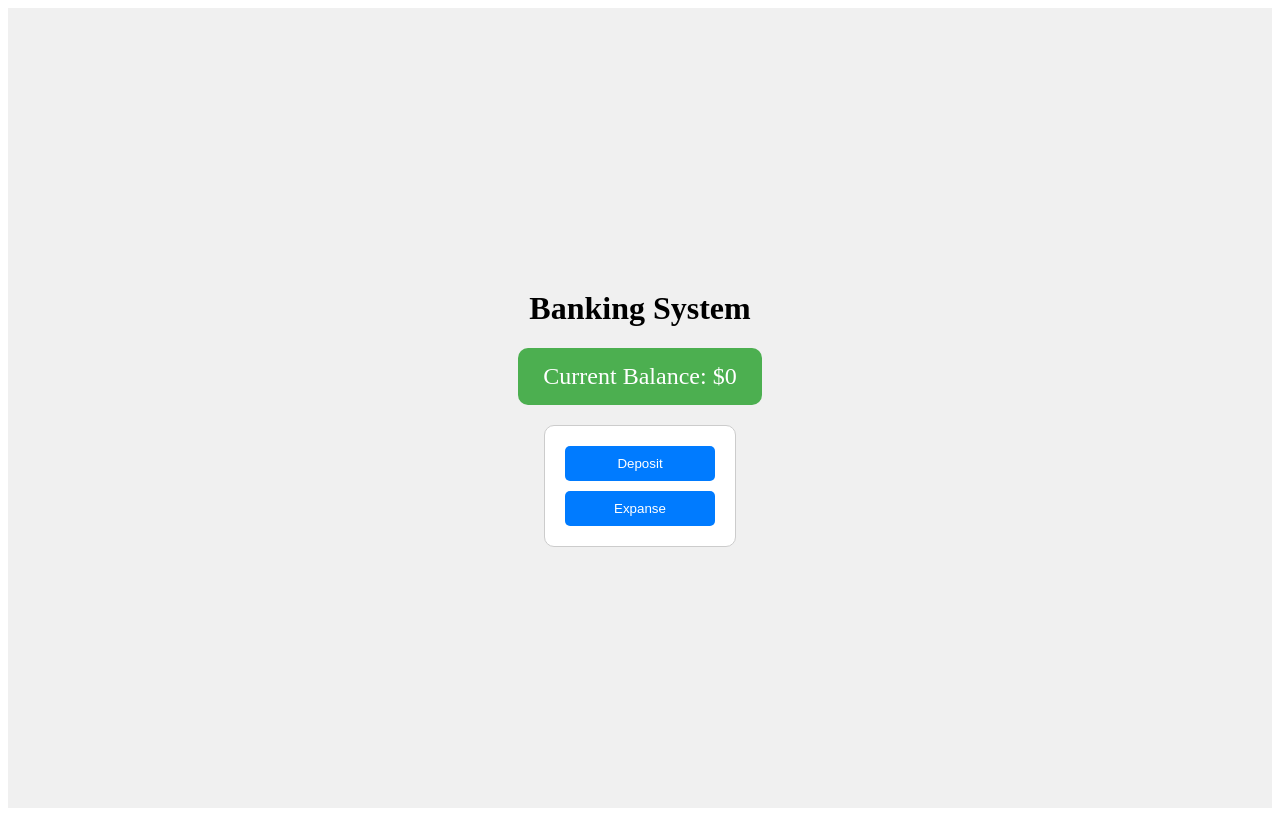
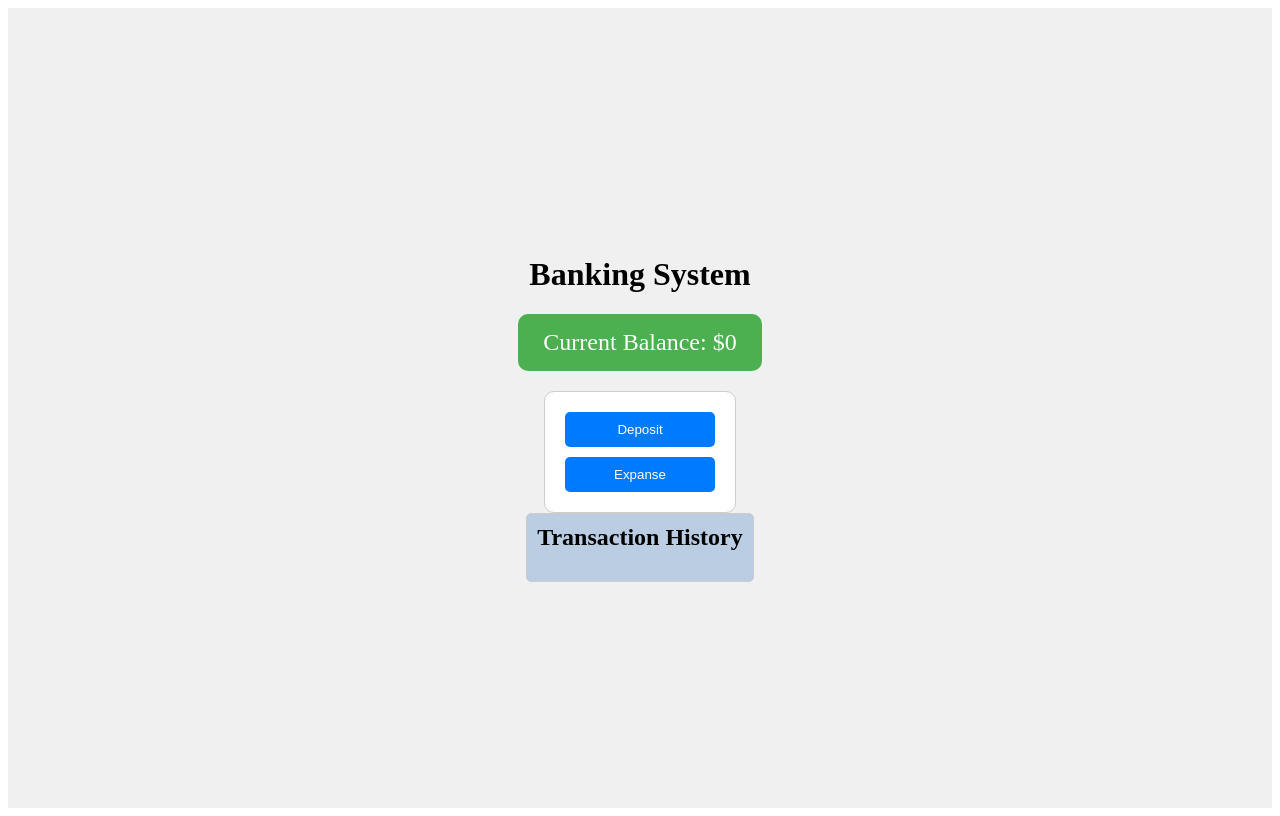
Before and after one commit to Juba1r/Banking-system, a React (Vite) app in the folder banking system/: page / in a window 1280 px wide. Built offline with nearby package versions, Linux system fonts and the light colour scheme.

Commit message:
history added

```diff
--- a/banking system/src/Component/Banking.css
+++ b/banking system/src/Component/Banking.css
@@ -118,3 +118,16 @@ input {
   box-shadow: 0 2px 4px rgba(0, 0, 0, 0.2);
   cursor: pointer;
 }
+
+.history-container {
+  border: 1px solid #ccc;
+  padding: 10px;
+  border-radius: 5px;
+  max-height: 200px;
+  overflow-y: auto;
+  background-color: #bacde2;
+}
+
+.history-container h2 {
+  margin-top: 0;
+}
--- a/banking system/src/Component/Banking.jsx
+++ b/banking system/src/Component/Banking.jsx
@@ -10,6 +10,7 @@ const Banking = () => {
     show: false,
     message: "",
   });
+  const [history, setHistory] = useState([]);
 
   function Deposit() {
     const depositBy = parseFloat(amount);
@@ -18,6 +19,7 @@ const Banking = () => {
       return;
     }
     setBalance(balance + depositBy);
+    setHistory([...history, { type: "Deposit", amount: depositBy }]);
     setAmount("");
     setShowD(true);
     showNotification("Your deposit was successful!");
@@ -34,6 +36,7 @@ const Banking = () => {
       return;
     }
     setBalance(balance - expanseBy);
+    setHistory([...history, { type: "Expense", amount: expanseBy }]);
     setAmount("");
     setShowE(true);
     showNotification("Your expense was recorded!");
@@ -48,6 +51,7 @@ const Banking = () => {
     <div className="banking-container">
       <h1>Banking System</h1>
       <div className="current-balance">Current Balance: ${balance}</div>
+      <div className="main-content">
         <div className="input-container">
           <div className="button-group">
             <button className="button-52" onClick={() => setShowD(false)}>
@@ -116,6 +120,18 @@ const Banking = () => {
           </div>
         )}
       </div>
+
+      <div className="history-container">
+        <h2>Transaction History</h2>
+        <ul>
+          {history.map((item, index) => (
+            <li key={index}>
+              {item.type}: ${item.amount.toFixed(2)}
+            </li>
+          ))}
+        </ul>
+      </div>
+    </div>
   );
 };
 
```
Lines whose indentation alone changed are shown as unchanged.
